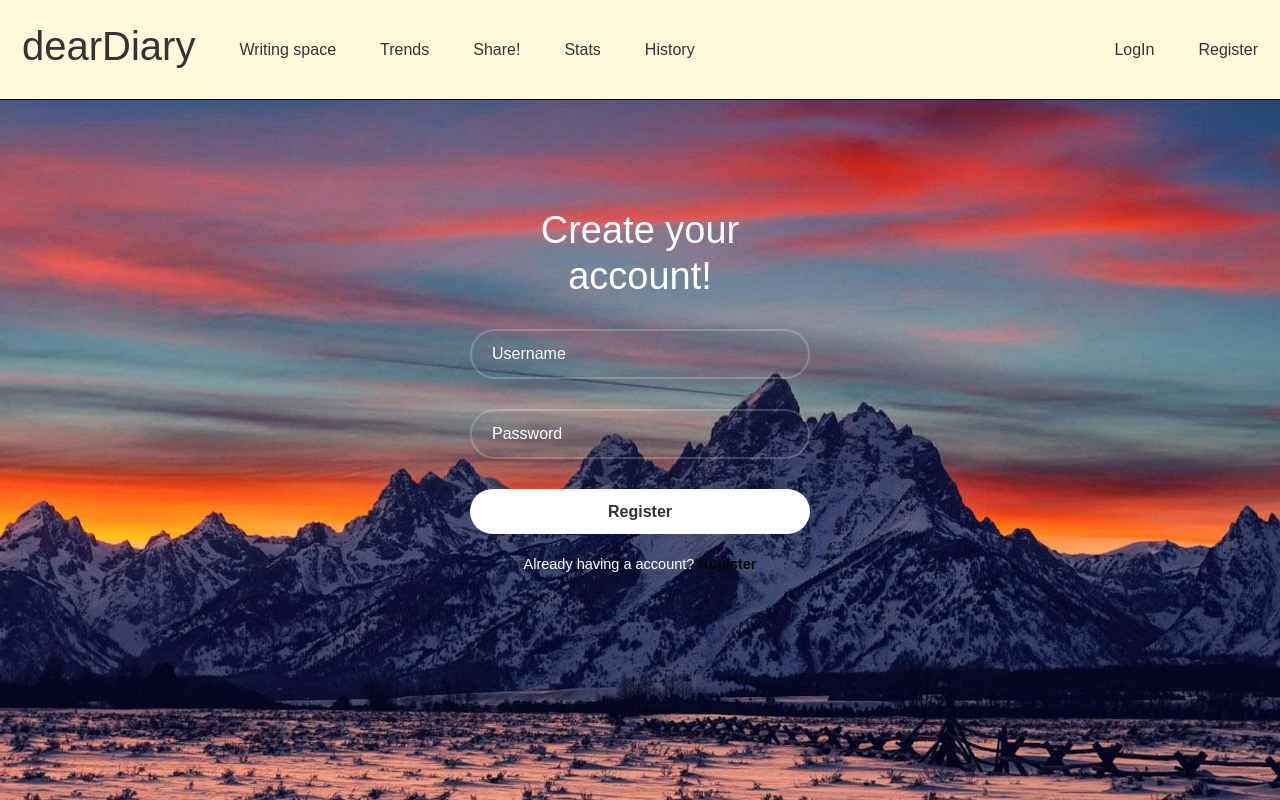
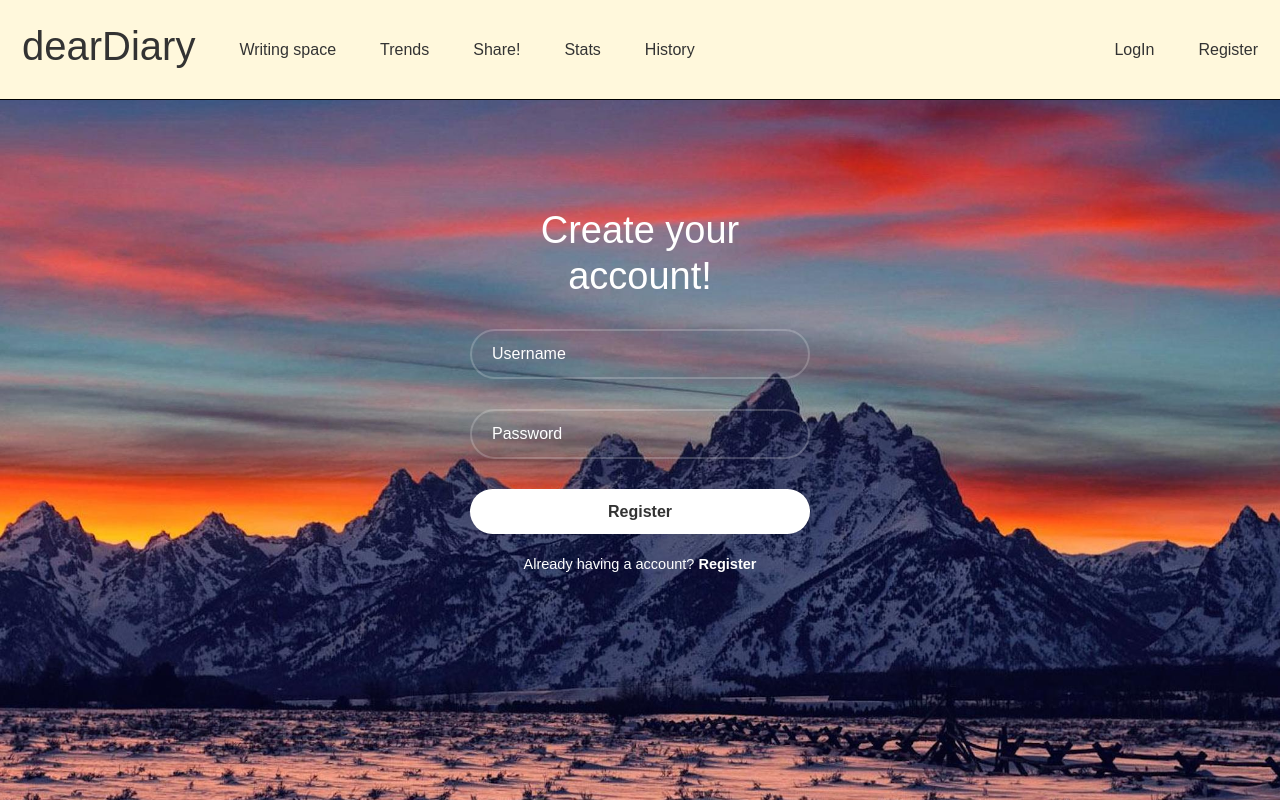
Before and after one commit to krish031006-Me/Dear-Diary, a Flask app: page /register in a window 1280 px wide. Run offline with Flask 3, Linux system fonts and the light colour scheme; some libraries are stand-ins or nearby versions; some web fonts are replaced.

Commit message:
Updated CSS

```diff
--- a/static/style.css
+++ b/static/style.css
@@ -119,7 +119,7 @@
 }
 
 .register-link p a {
-  color: #090909; /* Very dark, almost black text color */
+  color: white; /* Very dark, almost black text color */
   text-decoration: none;
   font-weight: 600;
 }
```
